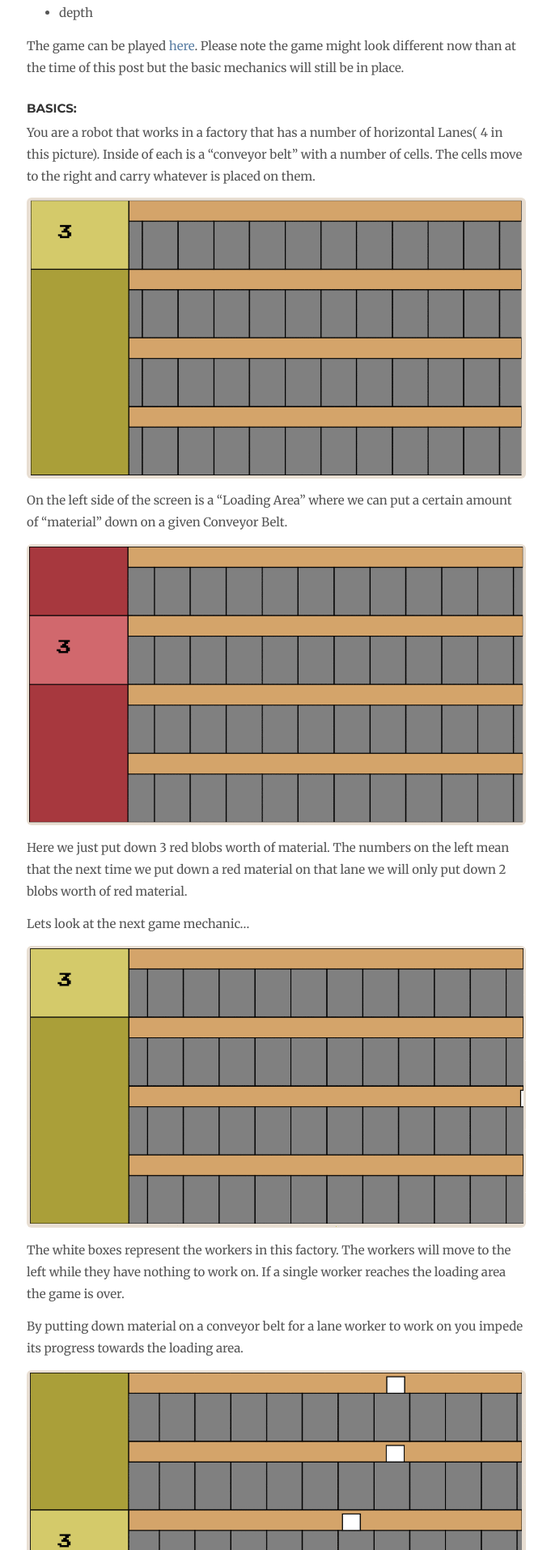
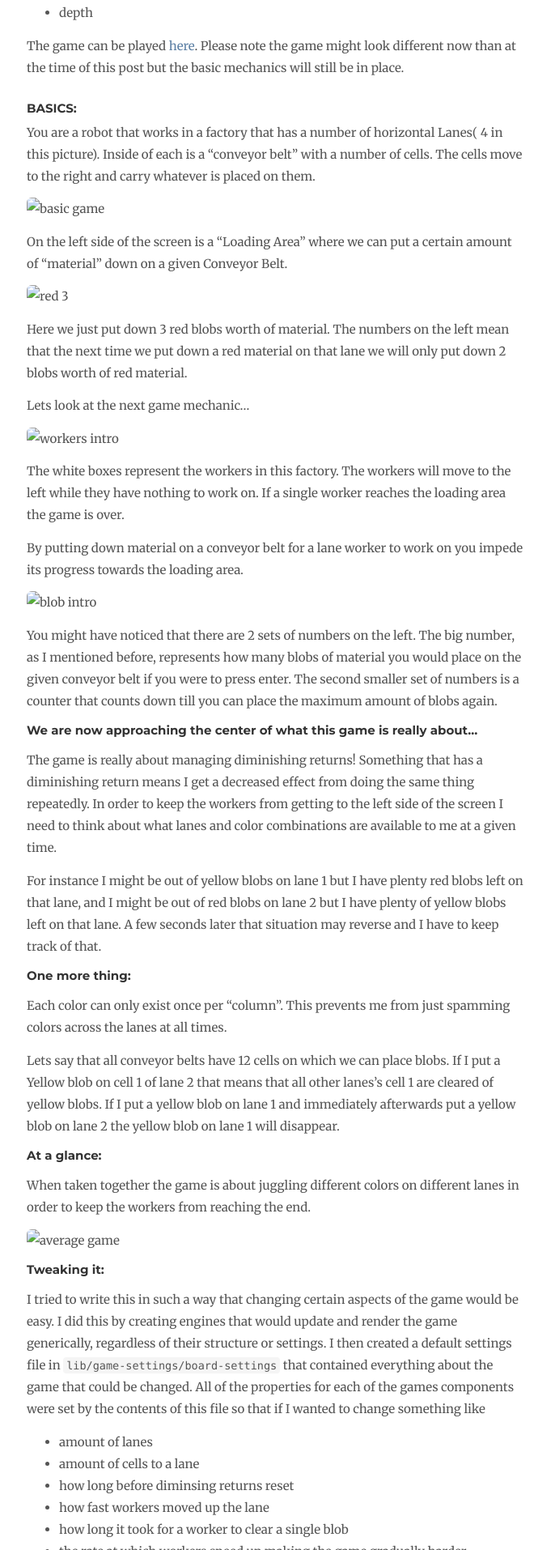
Before and after one commit to HoffsMH/HoffsMH.github.io, a Jekyll site: the page built from _posts/2016-02-11-robo-loader.md, in a window 1280 px wide. Shown: the part 933-2847 px from the top of the page at 81% size, without its empty margins (137-818 px from the left). Built offline with Jekyll 4.4.1, drawn with Linux system fonts in a browser that asks for light colours; nearby versions of some CDN libraries; comment, search, counter and statistics services are not loaded.

Commit message:
changed image links in robo-loader blog

````diff
--- a/_posts/2016-02-11-robo-loader.md
+++ b/_posts/2016-02-11-robo-loader.md
@@ -34,23 +34,23 @@
 ### Basics:
 You are a robot that works in a factory that has a number of horizontal Lanes( 4 in this picture). Inside of each is a "conveyor belt" with a number of cells. The cells move to the right and carry whatever is placed on them.
 
-![basic game](../images/robo-loader/basic-game.gif)
+![basic game](blog/images/robo-loader/basic-game.gif)
 
 On the left side of the screen is a "Loading Area" where we can put a certain amount of "material" down on a given Conveyor Belt.
 
-![red 3](../images/robo-loader/red-3-game.gif)
+![red 3](blog/images/robo-loader/red-3-game.gif)
 
  Here we just put down 3 red blobs worth of material. The numbers on the left mean that the next time we put down a red material on that lane we will only put down 2 blobs worth of red material.
 
  Lets look at the next game mechanic...
 
- ![workers intro](../images/robo-loader/workers-intro-game.gif)
+ ![workers intro](blog/images/robo-loader/workers-intro-game.gif)
 
  The white boxes represent the workers in this factory. The workers will move to the left while they have nothing to work on. If a single worker reaches the loading area the game is over.
 
 By putting down material on a conveyor belt for a lane worker to work on you impede its progress towards the loading area.
 
- ![blob intro](../images/robo-loader/blob-intro.gif)
+ ![blob intro](blog/images/robo-loader/blob-intro.gif)
 
 You might have noticed that there are 2 sets of numbers on the left. The big number, as I mentioned before, represents how many blobs of material you would place on the given conveyor belt if you were to press enter. The second smaller set of numbers is a counter that counts down till you can place the maximum amount of blobs again.
 
@@ -69,7 +69,7 @@
 
 When taken together the game is about juggling different colors on different lanes in order to keep the workers from reaching the end.
 
-![average game](../images/robo-loader/average-game.gif)
+![average game](blog/images/robo-loader/average-game.gif)
 
 #### Tweaking it:
 I tried to write this in such a way that changing certain aspects of the game would be easy. I did this by creating engines that would update and render the game  generically, regardless of their structure or settings. I then created a default settings file in ```lib/game-settings/board-settings``` that contained everything about the game that could be changed. All of the properties for each of the games components were set by the contents of this file so that if I wanted to change something like
````
